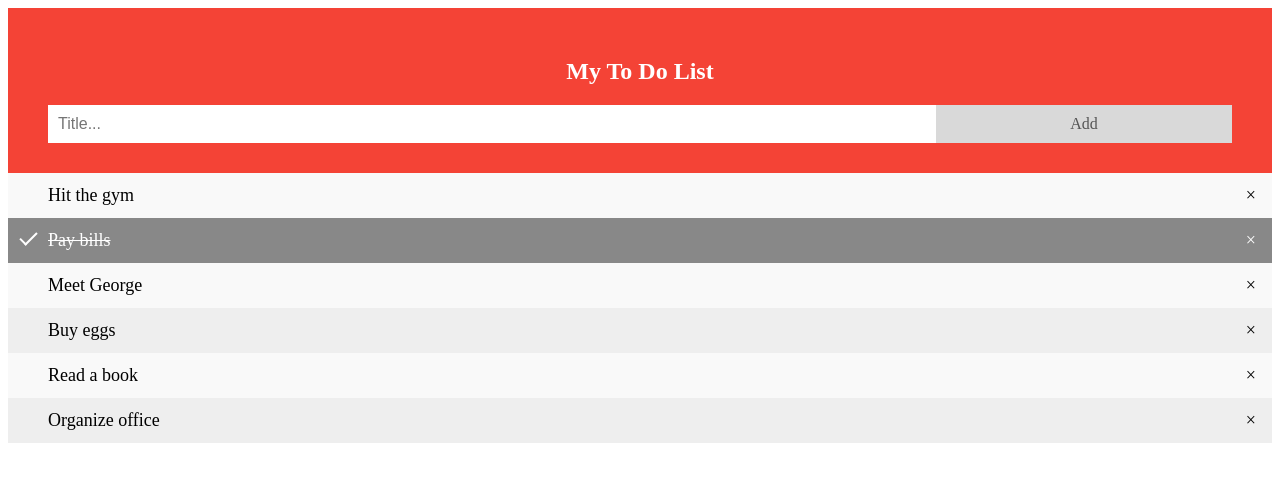
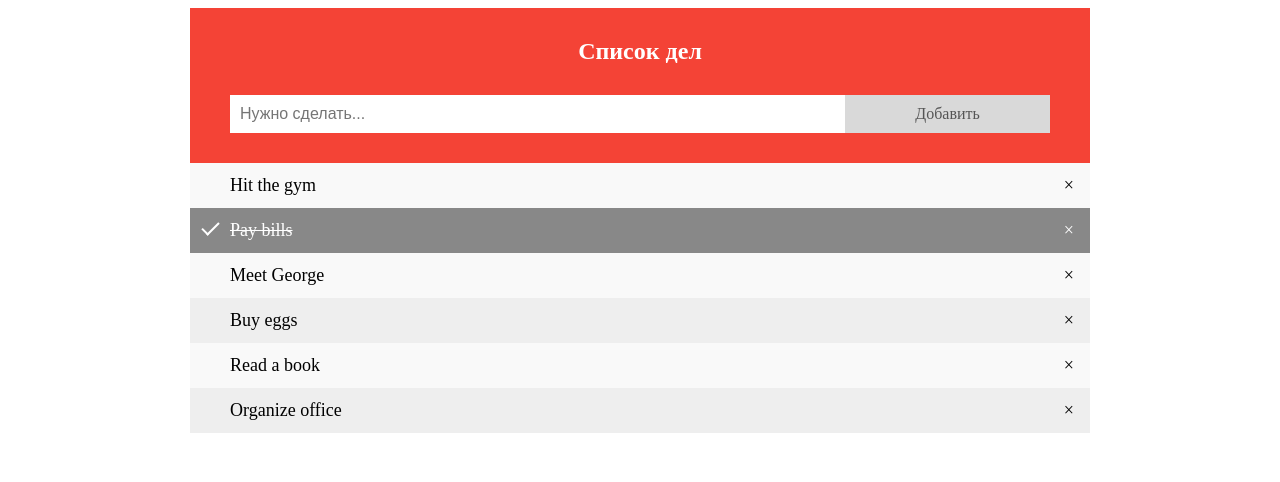
Before and after one commit to Pandenimik/toDoList, a plain HTML site: page index.html in a window 1280 px wide. Drawn offline with Linux system fonts and the light colour scheme.

Commit message:
Some commit

```diff
--- a/index.html
+++ b/index.html
@@ -8,11 +8,13 @@
   <title>Список дел</title>
 </head>
 <body>
-
+  <div class="center">
     <div id="myDIV" class="header">
-    <h2>My To Do List</h2>
-    <input type="text" id="myInput" placeholder="Title...">
-    <span onclick="newElement()" class="addBtn">Add</span>
+      <h2>Список дел</h2>
+      <div class="form-wraper">
+        <input type="text" id="myInput" placeholder="Нужно сделать...">
+        <div class="addBtn" onclick="newElement()">Добавить</div>
+      </div>
     </div>
 
     <ul id="myUL">
@@ -23,6 +25,8 @@
       <li>Read a book</li>
       <li>Organize office</li>
     </ul>
+  </div>
+
 
   <script src="todo-script.js"></script>
 
--- a/todo-style.css
+++ b/todo-style.css
@@ -1,12 +1,22 @@
 /* Include the padding and border in an element's total width and height */
 * {
     box-sizing: border-box;
+  }
+
+  h1, h2, h3, h4, h5, h6 {
+    margin: 0;
+  }
+
+  .center {
+    margin: 0 auto;
+    width: 900px;
   }
 
   /* Remove margins and padding from the list */
   ul {
     margin: 0;
     padding: 0;
+    list-style: none;
   }
 
   /* Style the list items */
@@ -77,21 +87,19 @@
     text-align: center;
   }
 
-  /* Clear floats after the header */
-  .header:after {
-    content: "";
-    display: table;
-    clear: both;
-  }
+  /* Style the input */
+.form-wraper {
+  display: flex;
+  justify-content: space-between;
+  padding-top: 30px;
+}
 
-  /* Style the input */
   input {
     margin: 0;
     border: none;
     border-radius: 0;
     width: 75%;
     padding: 10px;
-    float: left;
     font-size: 16px;
   }
 
@@ -101,7 +109,6 @@
     width: 25%;
     background: #d9d9d9;
     color: #555;
-    float: left;
     text-align: center;
     font-size: 16px;
     cursor: pointer;
```
Lines whose indentation alone changed are shown as unchanged.
